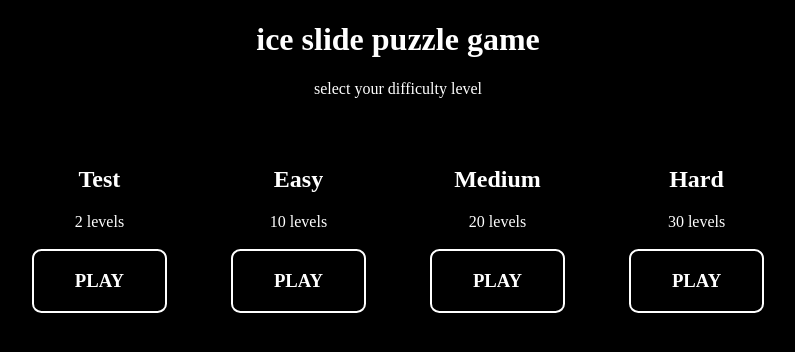
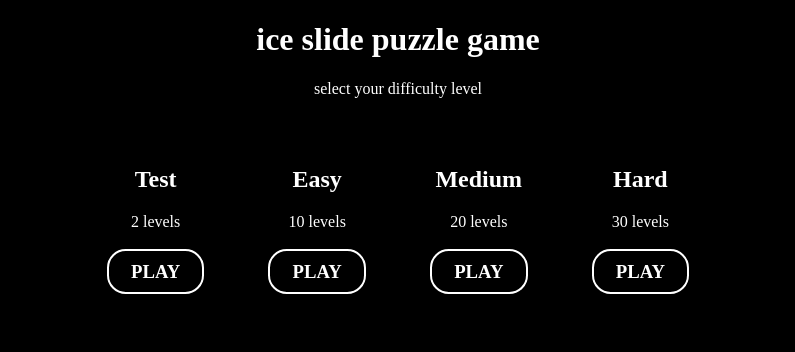
Before and after one commit to mpaulweeks/snowman-goes-home, a React (Create React App) app: page / in a window 1280 px wide. Shown: the top 352 px of the page, without its empty margins (242-1037 px from the left). Built offline with nearby package versions, Linux system fonts and the light colour scheme.

Commit message:
style loading buttons

```diff
--- a/src/fe/MenuView.tsx
+++ b/src/fe/MenuView.tsx
@@ -21,15 +21,20 @@ const LevelOption = styled.div`
 `;
 
 const LoadingButton = styled.div`
-  padding: 1em;
-  width: 5em;
+  padding: 0.5em;
+  width: 4em;
+  border-radius: 1em;
 
   border: 2px solid grey;
-  border-radius: 0.5em;
+  font-style: italic;
+  color: grey;
 `;
 const ReadyButton = styled(LoadingButton)`
   cursor: pointer;
-  border: 2px solid white;
+
+  border-color: white;
+  font-style: normal;
+  color: white;
 
   &:hover {
     color: black;
```
